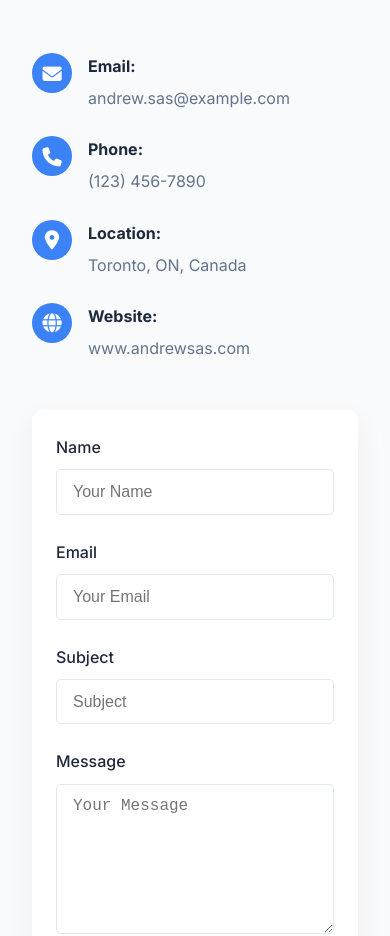
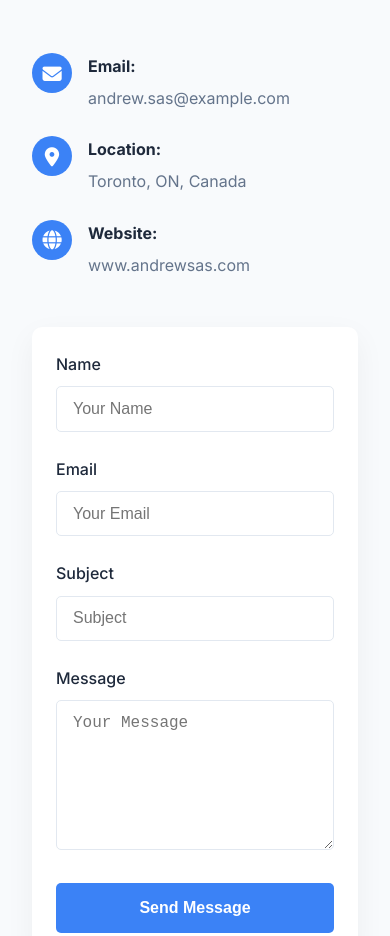
Before and after one commit to alwaysandy/Portfolio, a website: page index.html in a window 390 px wide. Shown: the part 5960-6896 px from the top of the page. Drawn offline with Linux system fonts and the light colour scheme.

Commit message:
Remove phone

```diff
--- a/index.html
+++ b/index.html
@@ -183,15 +183,6 @@
                 </div>
                 <div class="contact-item">
                     <div class="contact-icon">
-                        <i class="fas fa-phone"></i>
-                    </div>
-                    <div class="contact-details">
-                        <h4>Phone:</h4>
-                        <p>(123) 456-7890</p>
-                    </div>
-                </div>
-                <div class="contact-item">
-                    <div class="contact-icon">
                         <i class="fas fa-map-marker-alt"></i>
                     </div>
                     <div class="contact-details">
```
